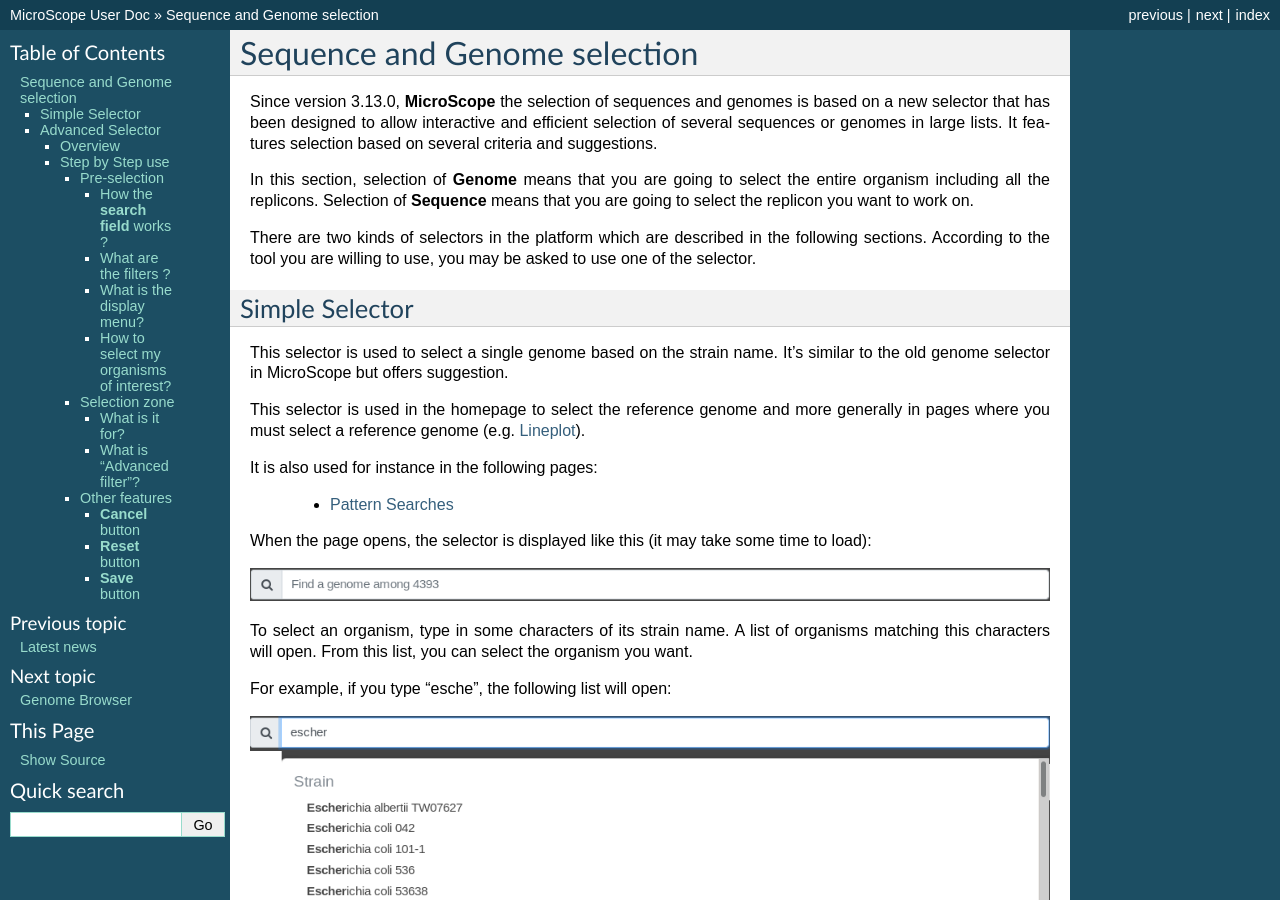
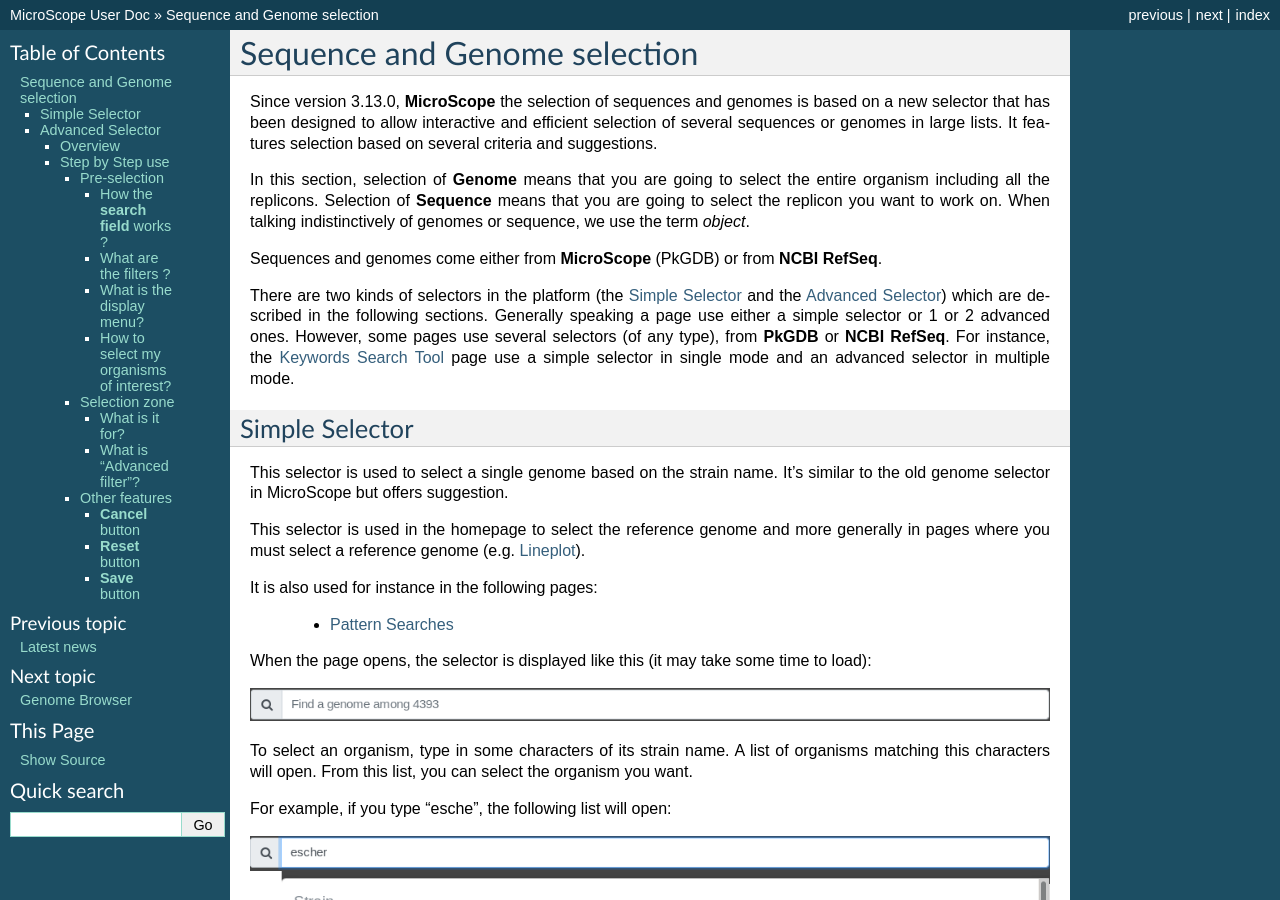
Before and after one commit to labgem/microscope-user-doc, a Sphinx documentation site: the page built from docs/content/overview/organismselection.rst, in a window 1280 px wide and 900 px high. Built offline with Sphinx 7.4.7, drawn with Linux system fonts in a browser that asks for light colours; formulas are drawn with MathJax 3.

Commit message:
Add some general information.

```diff
--- a/docs/content/overview/organismselection.rst
+++ b/docs/content/overview/organismselection.rst
@@ -11,9 +11,15 @@
 
 In this section, selection of **Genome** means that you are going to select the entire organism including all the replicons.
 Selection of **Sequence** means that you are going to select the replicon you want to work on.
+When talking indistinctively of genomes or sequence, we use the term *object*.
 
-There are two kinds of selectors in the platform which are described in the following sections.
-According to the tool you are willing to use, you may be asked to use one of the selector.
+Sequences and genomes come either from **MicroScope** (PkGDB) or from **NCBI RefSeq**.
+
+There are two kinds of selectors in the platform (the :ref:`simple-selector` and the :ref:`advanced-selector`) which are described in the following sections.
+Generally speaking a page use either a simple selector or 1 or 2 advanced ones.
+However, some pages use several selectors (of any type), from **PkGDB** or **NCBI RefSeq**.
+For instance, the :ref:`keywords` page use a simple selector in single mode and
+an advanced selector in multiple mode.
 
 .. _simple-selector:
 
```
